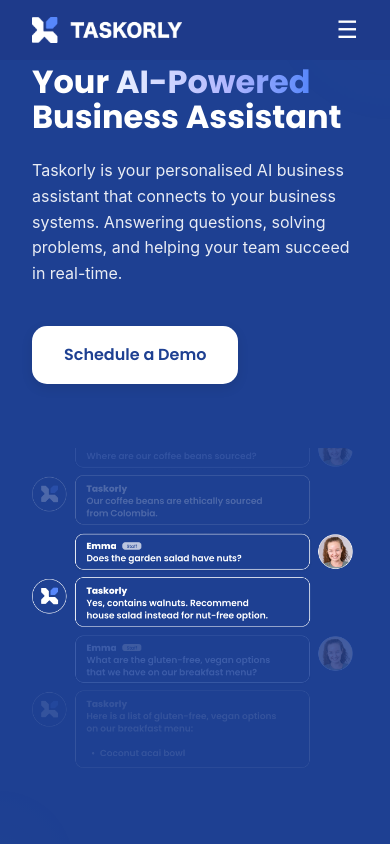
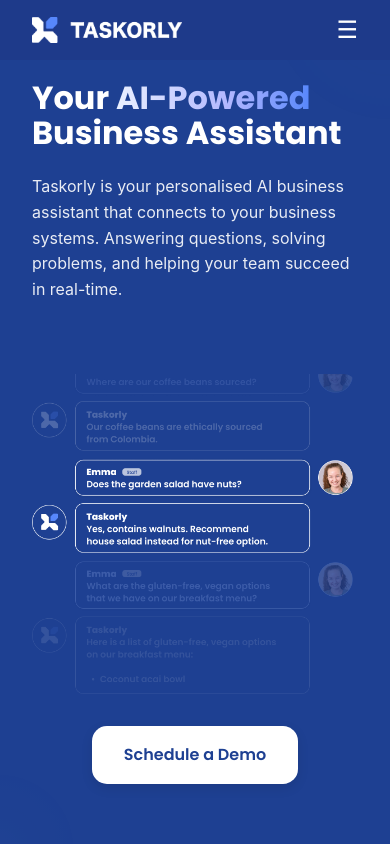
Before and after one commit to zz1mmy/taskorly-website-2.0, a Next.js app: page / in a window 390 px wide. Shown: the top 844 px of the page. Built offline with nearby package versions, Linux system fonts and the light colour scheme.

Commit message:
fuxed hero section

```diff
--- a/src/app/globals.css
+++ b/src/app/globals.css
@@ -117,7 +117,8 @@
   margin: 0 auto;
   display: grid;
   grid-template-columns: 1fr 1fr;
-  gap: 4rem;
+  grid-template-rows: auto auto;
+  gap: 0 4rem;
   align-items: flex-start;
   position: relative;
   z-index: 1;
@@ -127,6 +128,23 @@
 .hero-text {
   margin-top: 6rem;
   padding-top: 8rem;
+  grid-column: 1;
+  grid-row: 1;
+}
+
+.hero-visual {
+  grid-column: 2;
+  grid-row: 1 / 3;
+  display: flex;
+  align-items: center;
+  justify-content: center;
+  padding: 2rem 0;
+}
+
+.hero-cta {
+  grid-column: 1;
+  grid-row: 2;
+  width: fit-content;
 }
 
 .hero-text h1 {
@@ -137,6 +155,7 @@
   margin-bottom: 1.5rem;
   color: white;
   max-width: 634px;
+
 }
 
 .hero-text .highlight {
@@ -178,13 +197,6 @@
 }
 
 /* Chat Interface */
-.hero-visual {
-  display: flex;
-  align-items: center;
-  justify-content: center;
-  padding: 2rem 0;
-}
-
 .chat-graphic {
   width: 120%;
   max-width: 800px;
@@ -788,12 +800,29 @@
 
   .hero-content {
     grid-template-columns: 1fr;
+    grid-template-rows: auto auto auto;
     gap: 2rem;
   }
 
   .hero-text {
-    margin-top: 3rem;
-    padding-top: 1rem;
+    margin-top: 1rem;
+    padding-top: 4rem;
+    grid-column: 1;
+    grid-row: 1;
+  }
+
+  .hero-visual {
+    grid-column: 1;
+    grid-row: 2;
+    padding: 0;
+  }
+
+  .hero-cta {
+    grid-column: 1;
+    grid-row: 3;
+    justify-self: center;
+    text-align: center;
+    width: fit-content;
   }
 
   .hero-text h1 {
--- a/src/components/sections/Hero.tsx
+++ b/src/components/sections/Hero.tsx
@@ -8,7 +8,6 @@
         <div className="hero-text">
           <h1>Your <span className="highlight">AI-Powered</span> Business Assistant</h1>
           <p>Taskorly is your personalised AI business assistant that connects to your business systems. Answering questions, solving problems, and helping your team succeed in real-time.</p>
-          <Link href="#contact" className="hero-cta">Schedule a Demo</Link>
         </div>
         <div className="hero-visual">
           <Image
@@ -20,6 +19,7 @@
             priority
           />
         </div>
+        <Link href="#contact" className="hero-cta">Schedule a Demo</Link>
       </div>
     </section>
   )
```
